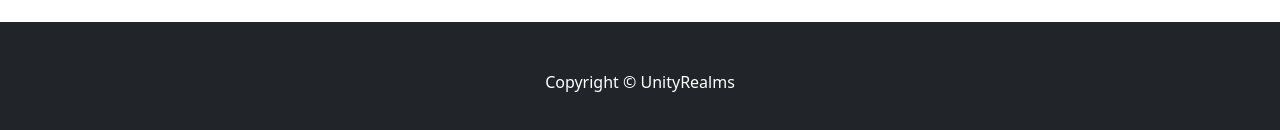
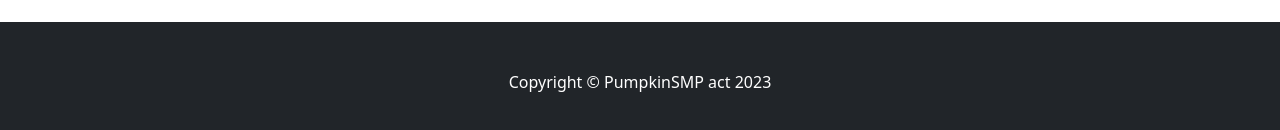
Before and after one commit to Sirfissions/PumpkinSMP, a plain HTML site: page ranks.html in a window 1280 px wide. Shown: the part 1325-1455 px from the top of the page. Drawn offline with nearby package versions, Linux system fonts and the light colour scheme.

Commit message:
Update ranks.html

```diff
--- a/ranks.html
+++ b/ranks.html
@@ -147,7 +147,7 @@
     <!-- Footer-->
     <footer class="py-5 bg-dark">
         <div class="container">
-            <p class="m-0 text-center text-white">Copyright &copy; UnityRealms</p>
+            <p class="m-0 text-center text-white">Copyright &copy; PumpkinSMP act 2023</p>
         </div>
     </footer>
     <!-- Bootstrap core JS-->
```
